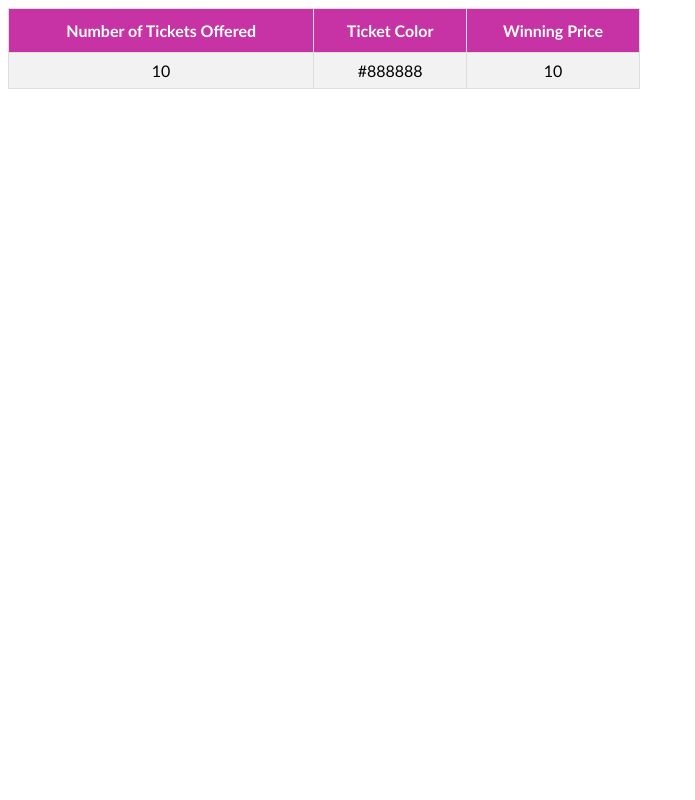
After one commit to tianzan/retention-signaling, a Django app: template Retention_Signaling/templates/includes/history.html in a window 1280 px wide. The commit adds this page. Shown: the whole page, without its empty margins (0-695 px from the left). Run offline with Django 3.2, Linux system fonts and the light colour scheme; the template is opened without the code that fills it: most values are stand-ins (such as "Sample title", 1, 10 or a date in 2020).

Commit message:
history
collects data from group play and creates a table to display to participants

```diff
--- a/Retention_Signaling/templates/Retention_Signaling/QuantityChoice.html
+++ b/Retention_Signaling/templates/Retention_Signaling/QuantityChoice.html
@@ -14,4 +14,10 @@ Sell
 {% formfield player.quantity_choice label='Please the number of tickets you would like to sell, if you are chosen to be the group seller.' %}
 
 <p>{% next_button %}</p>
+
+{% if roundNumber  > 1 %}
+{% include 'includes/history.html' %}
+{% endif %}
+
+
 {% endblock %}
--- /dev/null
+++ b/Retention_Signaling/templates/includes/history.html
@@ -0,0 +1,106 @@
+<!--&lt;!&ndash;<!DOCTYPE html>&ndash;&gt;-->
+<!--&lt;!&ndash;<html>&ndash;&gt;-->
+<head>
+    <style>
+        #group_instance {
+            font-family: "Trebuchet MS", Arial, Helvetica, sans-serif;
+            border-collapse: collapse;
+            width: 50%;
+        }
+
+        #group_instance td, #group_instance th {
+            border: 1px solid #ddd;
+            padding: 8px;
+            text-align: center;
+        }
+
+        #group_instance tr:nth-child(even) {
+            background-color: #f2f2f2;
+        }
+
+        #group_instance tr:hover {
+            background-color: #ddd;
+        }
+
+        #group_instance th {
+            padding-top: 12px;
+            padding-bottom: 12px;
+            text-align: center;
+            background-color: #C732A4;
+            color: white;
+        }
+    </style>
+</head>
+<body>
+
+
+<table id="group_instance">
+    <tr>
+        <th>Number of Tickets Offered</th>
+        <th>Ticket Color</th>
+        <th>Winning Price</th>
+    </tr>
+    {% for k,v in data.items %}
+    <tr>
+        <td> {{v.quantity}}</td>
+        <td> {{v.color}}</td>
+        <td> {{v.price}}</td>
+    </tr>
+
+    {% endfor %}
+
+
+    <!--&lt;!&ndash;<tr>&ndash;&gt;-->
+    <!--&lt;!&ndash;<td>Alfreds Futterkiste</td>&ndash;&gt;-->
+    <!--&lt;!&ndash;<td>Maria Anders</td>&ndash;&gt;-->
+    <!--&lt;!&ndash;<td>Germany</td>&ndash;&gt;-->
+    <!--&lt;!&ndash;</tr>&ndash;&gt;-->
+    <!--&lt;!&ndash;<tr>&ndash;&gt;-->
+    <!--&lt;!&ndash;<td>Berglunds snabbköp</td>&ndash;&gt;-->
+    <!--&lt;!&ndash;<td>Christina Berglund</td>&ndash;&gt;-->
+    <!--&lt;!&ndash;<td>Sweden</td>&ndash;&gt;-->
+    <!--&lt;!&ndash;</tr>&ndash;&gt;-->
+    <!--&lt;!&ndash;<tr>&ndash;&gt;-->
+    <!--&lt;!&ndash;<td>Centro comercial Moctezuma</td>&ndash;&gt;-->
+    <!--&lt;!&ndash;<td>Francisco Chang</td>&ndash;&gt;-->
+    <!--&lt;!&ndash;<td>Mexico</td>&ndash;&gt;-->
+    <!--&lt;!&ndash;</tr>&ndash;&gt;-->
+    <!--&lt;!&ndash;<tr>&ndash;&gt;-->
+    <!--&lt;!&ndash;<td>Ernst Handel</td>&ndash;&gt;-->
+    <!--&lt;!&ndash;<td>Roland Mendel</td>&ndash;&gt;-->
+    <!--&lt;!&ndash;<td>Austria</td>&ndash;&gt;-->
+    <!--&lt;!&ndash;</tr>&ndash;&gt;-->
+    <!--&lt;!&ndash;<tr>&ndash;&gt;-->
+    <!--&lt;!&ndash;<td>Island Trading</td>&ndash;&gt;-->
+    <!--&lt;!&ndash;<td>Helen Bennett</td>&ndash;&gt;-->
+    <!--&lt;!&ndash;<td>UK</td>&ndash;&gt;-->
+    <!--&lt;!&ndash;</tr>&ndash;&gt;-->
+    <!--&lt;!&ndash;<tr>&ndash;&gt;-->
+    <!--&lt;!&ndash;<td>Königlich Essen</td>&ndash;&gt;-->
+    <!--&lt;!&ndash;<td>Philip Cramer</td>&ndash;&gt;-->
+    <!--&lt;!&ndash;<td>Germany</td>&ndash;&gt;-->
+    <!--&lt;!&ndash;</tr>&ndash;&gt;-->
+    <!--&lt;!&ndash;<tr>&ndash;&gt;-->
+    <!--&lt;!&ndash;<td>Laughing Bacchus Winecellars</td>&ndash;&gt;-->
+    <!--&lt;!&ndash;<td>Yoshi Tannamuri</td>&ndash;&gt;-->
+    <!--&lt;!&ndash;<td>Canada</td>&ndash;&gt;-->
+    <!--&lt;!&ndash;</tr>&ndash;&gt;-->
+    <!--&lt;!&ndash;<tr>&ndash;&gt;-->
+    <!--&lt;!&ndash;<td>Magazzini Alimentari Riuniti</td>&ndash;&gt;-->
+    <!--&lt;!&ndash;<td>Giovanni Rovelli</td>&ndash;&gt;-->
+    <!--&lt;!&ndash;<td>Italy</td>&ndash;&gt;-->
+    <!--&lt;!&ndash;</tr>&ndash;&gt;-->
+    <!--&lt;!&ndash;<tr>&ndash;&gt;-->
+    <!--&lt;!&ndash;<td>North/South</td>&ndash;&gt;-->
+    <!--&lt;!&ndash;<td>Simon Crowther</td>&ndash;&gt;-->
+    <!--&lt;!&ndash;<td>UK</td>&ndash;&gt;-->
+    <!--&lt;!&ndash;</tr>&ndash;&gt;-->
+    <!--&lt;!&ndash;<tr>&ndash;&gt;-->
+    <!--&lt;!&ndash;<td>Paris spécialités</td>&ndash;&gt;-->
+    <!--&lt;!&ndash;<td>Marie Bertrand</td>&ndash;&gt;-->
+    <!--&lt;!&ndash;<td>France</td>&ndash;&gt;-->
+    <!--&lt;!&ndash;</tr>&ndash;&gt;-->
+</table>
+
+</body>
+<!--</html>-->
--- a/settings.py
+++ b/settings.py
@@ -15,7 +15,7 @@ SESSION_CONFIGS = [
     {
         'name': 'Retention_Signaling',
         'display_name': 'Lab Experiment',
-        'num_demo_participants': 3,
+        'num_demo_participants': 2,
         'use_browser_bots': False,
         'app_sequence': [
             'Retention_Signaling'
```
Also changed, not shown: Retention_Signaling/models.py (+8 -3 lines), Retention_Signaling/pages.py (+24 -6 lines), Retention_Signaling/templates/includes/history.css (added).
